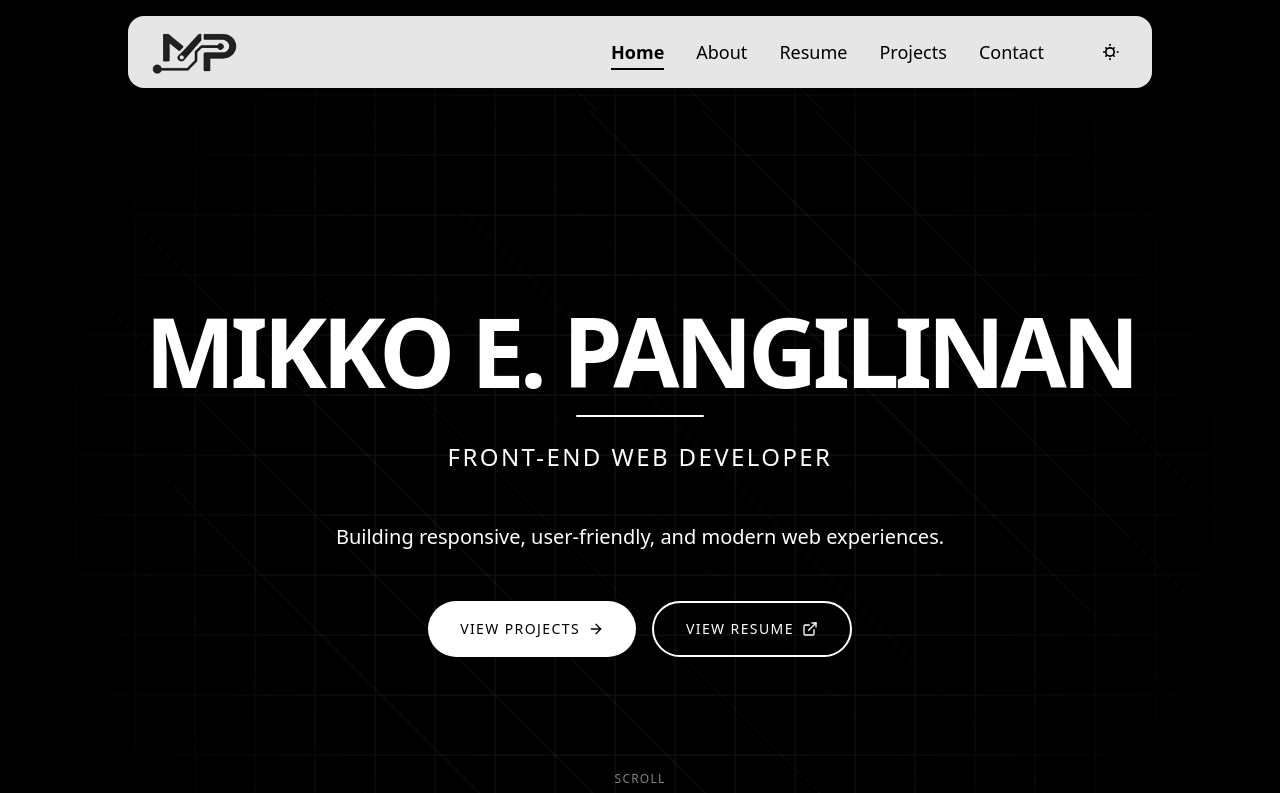
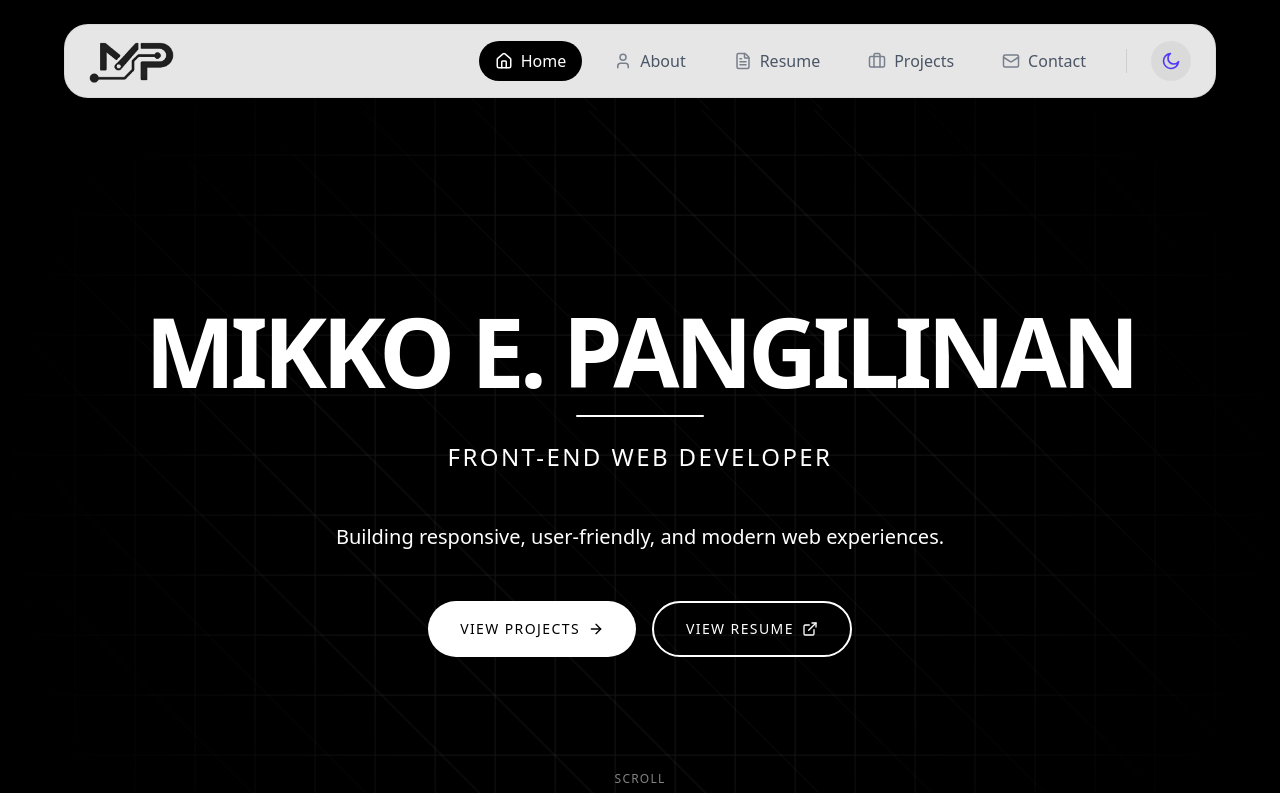
Before and after one commit to mpangilinann/Portfolio, a React (Vite) app: page / in a window 1280 px wide. Shown: the top 793 px of the page. Built offline with nearby package versions, Linux system fonts and the light colour scheme.

Commit message:
Integrated Lucide icons for desktop and mobile navigation

```diff
--- a/src/components/Navbar.jsx
+++ b/src/components/Navbar.jsx
@@ -1,5 +1,12 @@
 import { useState } from "react";
 import { Link, useLocation } from "react-router-dom";
+import {
+  Home,
+  User,
+  FileText,
+  Briefcase,
+  Mail
+} from "lucide-react";
 import logoLight from "../assets/logo-light.png";
 import logoDark from "../assets/logo-dark.png";
 import Sidebar from "./Sidebar";
@@ -7,149 +14,101 @@ import Sidebar from "./Sidebar";
 export default function Navbar({ darkMode, setDarkMode }) {
   const [isOpen, setIsOpen] = useState(false);
   const location = useLocation();
-  const links = ["Home", "About", "Resume", "Projects", "Contact"];
+
+  const navItems = [
+    { name: "Home", path: "/", icon: Home },
+    { name: "About", path: "/about", icon: User },
+    { name: "Resume", path: "/resume", icon: FileText },
+    { name: "Projects", path: "/projects", icon: Briefcase },
+    { name: "Contact", path: "/contact", icon: Mail },
+  ];
 
   return (
     <>
       <header
-        className={`fixed top-4 left-1/2 transform -translate-x-1/2 w-11/12 max-w-5xl z-50
-                    backdrop-blur-md shadow-lg rounded-2xl px-6 py-3 flex items-center justify-between
-                    transition-colors duration-300 font-geist
-                    ${darkMode ? "bg-white/90 text-black" : "bg-black/80 text-white"}`}
+        className={`fixed top-6 left-1/2 transform -translate-x-1/2 w-[92%] max-w-6xl z-50
+                    backdrop-blur-xl shadow-2xl rounded-3xl px-6 py-3 flex items-center justify-between
+                    transition-all duration-500 font-geist border
+                    ${darkMode
+                      ? "bg-white/90 text-black border-black/5"  // In Dark Mode, Navbar is Light
+                      : "bg-black/80 text-white border-white/10" // In Light Mode, Navbar is Dark
+                    }`}
       >
-        {/* Logo */}
-        <Link to="/">
+        {/* Logo - Logic flipped to match inverted bar */}
+        <Link to="/" className="flex items-center">
           <img
             src={darkMode ? logoDark : logoLight}
-            alt="Mikko Pangilinan Logo"
-            className="h-12 transition-all duration-300 hover:scale-105"
+            alt="Logo"
+            className="h-10 md:h-12 transition-transform duration-300 hover:scale-110"
           />
         </Link>
 
         {/* Desktop Menu */}
-        <nav className="hidden md:flex items-center gap-8 font-medium text-base md:text-lg transition-colors duration-300">
-          {links.map((item) => {
-            const path = item.toLowerCase() === "home" ? "/" : `/${item.toLowerCase()}`;
-            const isActive = location.pathname === path;
+        <nav className="hidden md:flex items-center gap-1 lg:gap-4 font-medium">
+          {navItems.map((item) => {
+            const Icon = item.icon;
+            const isActive = location.pathname === item.path;
 
             return (
               <Link
-                key={item}
-                to={path}
-                className={`relative group transition-all duration-300
-                            ${darkMode ? "hover:text-gray-700" : "hover:text-gray-300"}
-                            ${isActive ? "font-bold" : ""}`}
+                key={item.name}
+                to={item.path}
+                className={`relative flex items-center gap-2 px-4 py-2 rounded-full transition-all duration-300 group
+                            ${isActive
+                              ? (darkMode ? "bg-black text-white" : "bg-white text-black")
+                              : (darkMode ? "hover:bg-black/5 text-gray-600" : "hover:bg-white/10 text-gray-300")}`}
               >
-                {item}
-                <span
-                  className={`absolute left-0 -bottom-1 w-0 h-0.5 transition-all duration-300
-                              ${isActive ? (darkMode ? "bg-black w-full" : "bg-white w-full") : ""}`}
-                ></span>
+                <Icon size={18} className={`transition-transform duration-300 group-hover:-translate-y-0.5 ${isActive ? "opacity-100" : "opacity-70"}`} />
+                <span className="text-sm lg:text-base">{item.name}</span>
               </Link>
             );
           })}
 
+          <div className={`h-6 w-[1px] mx-2 ${darkMode ? "bg-black/10" : "bg-white/20"}`} />
+
           {/* Dark/Light Toggle */}
           <button
             onClick={() => setDarkMode(!darkMode)}
-            className={`ml-4 p-2 rounded-full transition-transform duration-300 hover:scale-110
-                        ${darkMode ? "hover:bg-gray-200" : "hover:bg-gray-700"}`}
+            className={`p-2.5 rounded-full transition-all duration-300 hover:rotate-12 active:scale-90
+                        ${darkMode ? "bg-black/5 hover:bg-black/10 text-indigo-600" : "bg-white/10 hover:bg-white/20 text-yellow-400"}`}
           >
             {darkMode ? (
-              <svg
-                xmlns="http://www.w3.org/2000/svg"
-                className="h-5 w-5"
-                fill="none"
-                viewBox="0 0 24 24"
-                stroke="currentColor"
-              >
-                <path
-                  strokeLinecap="round"
-                  strokeLinejoin="round"
-                  strokeWidth="2"
-                  d="M12 3v1m0 16v1m8.66-9h1m-17.32 0h1M16.24 7.76l.71-.71m-9.9 9.9l.71-.71M16.24 16.24l.71.71m-9.9-9.9l.71.71M12 7a5 5 0 100 10 5 5 0 000-10z"
-                />
+              <svg xmlns="http://www.w3.org/2000/svg" className="h-5 w-5" fill="none" viewBox="0 0 24 24" stroke="currentColor">
+                <path strokeLinecap="round" strokeLinejoin="round" strokeWidth="2" d="M21 12.79A9 9 0 1111.21 3a7 7 0 109.79 9.79z" />
               </svg>
             ) : (
-              <svg
-                xmlns="http://www.w3.org/2000/svg"
-                className="h-5 w-5"
-                fill="none"
-                viewBox="0 0 24 24"
-                stroke="currentColor"
-              >
-                <path
-                  strokeLinecap="round"
-                  strokeLinejoin="round"
-                  strokeWidth="2"
-                  d="M21 12.79A9 9 0 1111.21 3a7 7 0 109.79 9.79z"
-                />
+              <svg xmlns="http://www.w3.org/2000/svg" className="h-5 w-5" fill="none" viewBox="0 0 24 24" stroke="currentColor">
+                <path strokeLinecap="round" strokeLinejoin="round" strokeWidth="2" d="M12 3v1m0 16v1m8.66-9h1m-17.32 0h1M16.24 7.76l.71-.71m-9.9 9.9l.71-.71M16.24 16.24l.71.71m-9.9-9.9l.71.71M12 7a5 5 0 100 10 5 5 0 000-10z" />
               </svg>
             )}
           </button>
         </nav>
 
-        {/* Mobile Hamburger */}
-        <div className="md:hidden flex items-center gap-3">
-          {/* Dark/Light Toggle */}
+        {/* Mobile Controls */}
+        <div className="md:hidden flex items-center gap-2">
           <button
             onClick={() => setDarkMode(!darkMode)}
-            className={`p-2 rounded-full transition-transform duration-300 hover:scale-110
-                        ${darkMode ? "hover:bg-gray-200" : "hover:bg-gray-700"}`}
+            className={`p-2 rounded-xl transition-all ${darkMode ? "bg-black/5 text-indigo-600" : "bg-white/10 text-yellow-400"}`}
           >
             {darkMode ? (
-              <svg
-                xmlns="http://www.w3.org/2000/svg"
-                className="h-5 w-5"
-                fill="none"
-                viewBox="0 0 24 24"
-                stroke="currentColor"
-              >
-                <path
-                  strokeLinecap="round"
-                  strokeLinejoin="round"
-                  strokeWidth="2"
-                  d="M12 3v1m0 16v1m8.66-9h1m-17.32 0h1M16.24 7.76l.71-.71m-9.9 9.9l.71-.71M16.24 16.24l.71.71m-9.9-9.9l.71.71M12 7a5 5 0 100 10 5 5 0 000-10z"
-                />
-              </svg>
+               <svg xmlns="http://www.w3.org/2000/svg" className="h-5 w-5" fill="none" viewBox="0 0 24 24" stroke="currentColor"><path strokeLinecap="round" strokeLinejoin="round" strokeWidth="2" d="M21 12.79A9 9 0 1111.21 3a7 7 0 109.79 9.79z" /></svg>
             ) : (
-              <svg
-                xmlns="http://www.w3.org/2000/svg"
-                className="h-5 w-5"
-                fill="none"
-                viewBox="0 0 24 24"
-                stroke="currentColor"
-              >
-                <path
-                  strokeLinecap="round"
-                  strokeLinejoin="round"
-                  strokeWidth="2"
-                  d="M21 12.79A9 9 0 1111.21 3a7 7 0 109.79 9.79z"
-                />
-              </svg>
+               <svg xmlns="http://www.w3.org/2000/svg" className="h-5 w-5" fill="none" viewBox="0 0 24 24" stroke="currentColor"><path strokeLinecap="round" strokeLinejoin="round" strokeWidth="2" d="M12 3v1m0 16v1m8.66-9h1m-17.32 0h1M16.24 7.76l.71-.71m-9.9 9.9l.71-.71M16.24 16.24l.71.71m-9.9-9.9l.71.71M12 7a5 5 0 100 10 5 5 0 000-10z" /></svg>
             )}
           </button>
 
-          {/* Hamburger */}
           <button
             onClick={() => setIsOpen(!isOpen)}
-            className="text-white dark:text-black focus:outline-none transition-colors duration-300"
+            className={`p-2 rounded-xl transition-colors ${darkMode ? "text-black hover:bg-black/5" : "text-white hover:bg-white/10"}`}
           >
-            {isOpen ? (
-              <svg className="w-6 h-6" fill="none" stroke="currentColor" viewBox="0 0 24 24">
-                <path strokeLinecap="round" strokeLinejoin="round" strokeWidth="2" d="M6 18L18 6M6 6l12 12" />
-              </svg>
-            ) : (
-              <svg className="w-6 h-6" fill="none" stroke="currentColor" viewBox="0 0 24 24">
-                <path strokeLinecap="round" strokeLinejoin="round" strokeWidth="2" d="M4 6h16M4 12h16M4 18h16" />
-              </svg>
-            )}
+            <svg className="w-6 h-6" fill="none" stroke="currentColor" viewBox="0 0 24 24">
+              <path strokeLinecap="round" strokeLinejoin="round" strokeWidth="2" d={isOpen ? "M6 18L18 6M6 6l12 12" : "M4 6h16M4 12h16M4 18h16"} />
+            </svg>
           </button>
         </div>
       </header>
 
-      {/* Sidebar */}
-      <Sidebar isOpen={isOpen} setIsOpen={setIsOpen} darkMode={darkMode} links={links} />
+      <Sidebar isOpen={isOpen} setIsOpen={setIsOpen} darkMode={darkMode} />
     </>
   );
 }
--- a/src/components/Sidebar.jsx
+++ b/src/components/Sidebar.jsx
@@ -1,65 +1,97 @@
 import { Link, useLocation } from "react-router-dom";
+import {
+  Home,
+  User,
+  FileText,
+  Briefcase,
+  Mail,
+  X
+} from "lucide-react";
+import logoLight from "../assets/logo-light.png";
+import logoDark from "../assets/logo-dark.png";
 
-export default function Sidebar({ isOpen, setIsOpen, darkMode, links }) {
+export default function Sidebar({ isOpen, setIsOpen, darkMode }) {
   const location = useLocation();
 
+  const navigationItems = [
+    { name: "Home", path: "/", icon: Home },
+    { name: "About", path: "/about", icon: User },
+    { name: "Resume", path: "/resume", icon: FileText },
+    { name: "Projects", path: "/projects", icon: Briefcase },
+    { name: "Contact", path: "/contact", icon: Mail },
+  ];
+
   return (
-    <div
-      className={`fixed inset-0 z-[100] flex transition-opacity duration-300 ${
-        isOpen ? "opacity-100 pointer-events-auto" : "opacity-0 pointer-events-none"
-      }`}
-    >
-      {/* Clickable overlay */}
-      <div
-        className="absolute inset-0 bg-black/50 backdrop-blur-sm"
-        onClick={() => setIsOpen(false)}
-      ></div>
+    <>
+      {/* 1. Mobile Overlay */}
+      {isOpen && (
+        <div
+          className="fixed inset-0 bg-black/50 backdrop-blur-sm z-[60] md:hidden"
+          onClick={() => setIsOpen(false)}
+        />
+      )}
 
-      {/* Sidebar */}
-      <div
-        className={`relative h-full w-2/3 sm:w-1/2
-                    ${darkMode ? "bg-black text-white" : "bg-white text-black"}
-                    shadow-xl transform transition-transform duration-500
-                    ${isOpen ? "translate-x-0" : "-translate-x-full"}
-                    flex flex-col overflow-y-auto`}
+      {/* 2. Sidebar Drawer */}
+      <aside
+        className={`fixed z-[70] top-0 left-0 h-full w-72 flex flex-col transform transition-transform duration-500 ease-in-out md:hidden
+          ${isOpen ? "translate-x-0" : "-translate-x-full"}
+          ${darkMode ? "bg-black text-white" : "bg-white text-black"}
+          shadow-xl border-r ${darkMode ? "border-white/10" : "border-gray-200"}`}
       >
-        {/* Top: Close button with underline */}
-        <div className="flex items-center justify-end p-6 border-b border-opacity-10">
-          <button onClick={() => setIsOpen(false)} className="p-2 rounded-full hover:bg-gray-300 transition">
-            <svg
-              xmlns="http://www.w3.org/2000/svg"
-              className="h-6 w-6"
-              fill="none"
-              viewBox="0 0 24 24"
-              stroke="currentColor"
-            >
-              <path strokeLinecap="round" strokeLinejoin="round" strokeWidth="2" d="M6 18L18 6M6 6l12 12" />
-            </svg>
+        {/* Header / Logo Section */}
+        <div className={`p-6 border-b flex items-center justify-between ${darkMode ? "border-white/10" : "border-gray-100"}`}>
+          <div className="flex items-center gap-3">
+            <img
+              src={darkMode ? logoLight : logoDark}
+              alt="Logo"
+              className="h-10 w-auto object-contain"
+            />
+
+          </div>
+
+          {/* Close Button */}
+          <button
+            className={`p-2 rounded-full transition-colors ${darkMode ? "hover:bg-white/10" : "hover:bg-black/5"}`}
+            onClick={() => setIsOpen(false)}
+          >
+            <X size={22} />
           </button>
         </div>
-        <div className={`h-0.5 ${darkMode ? "bg-white" : "bg-black"}`} />
 
-        {/* Nav Links */}
-        <div className="flex-1 flex flex-col justify-start items-center gap-6 mt-10">
-          {links.map((item) => {
-            const path = item.toLowerCase() === "home" ? "/" : `/${item.toLowerCase()}`;
-            const isActive = location.pathname === path;
+        {/* Navigation Section */}
+        <nav className="flex-1 p-4 overflow-y-auto pt-8">
+          <ul className="space-y-3">
+            {navigationItems.map((item) => {
+              const Icon = item.icon;
+              const isActive = location.pathname === item.path;
 
-            return (
-              <Link
-                key={item}
-                to={path}
-                onClick={() => setIsOpen(false)}
-                className={`text-xl md:text-2xl font-medium transition-transform duration-300 hover:scale-105 ${
-                  isActive ? "font-bold underline" : ""
-                }`}
-              >
-                {item}
-              </Link>
-            );
-          })}
-        </div>
-      </div>
-    </div>
+              return (
+                <li key={item.name}>
+                  <Link
+                    to={item.path}
+                    onClick={() => setIsOpen(false)}
+                    className={`w-full flex items-center gap-4 px-4 py-3 rounded-xl font-medium transition-all duration-300
+                      ${isActive
+                        ? (darkMode
+                            ? "bg-white text-black shadow-lg"
+                            : "bg-black text-white shadow-lg")
+                        : (darkMode
+                            ? "text-gray-400 hover:text-white hover:bg-white/5"
+                            : "text-gray-600 hover:text-black hover:bg-black/5")
+                      }`}
+                  >
+                    <Icon size={20} />
+                    <span className="text-base">{item.name}</span>
+                  </Link>
+                </li>
+              );
+            })}
+          </ul>
+        </nav>
+
+        {/* Simple Underline Decoration (From your previous design) */}
+        <div className={`h-1 w-full opacity-10 ${darkMode ? "bg-white" : "bg-black"}`} />
+      </aside>
+    </>
   );
 }
```
